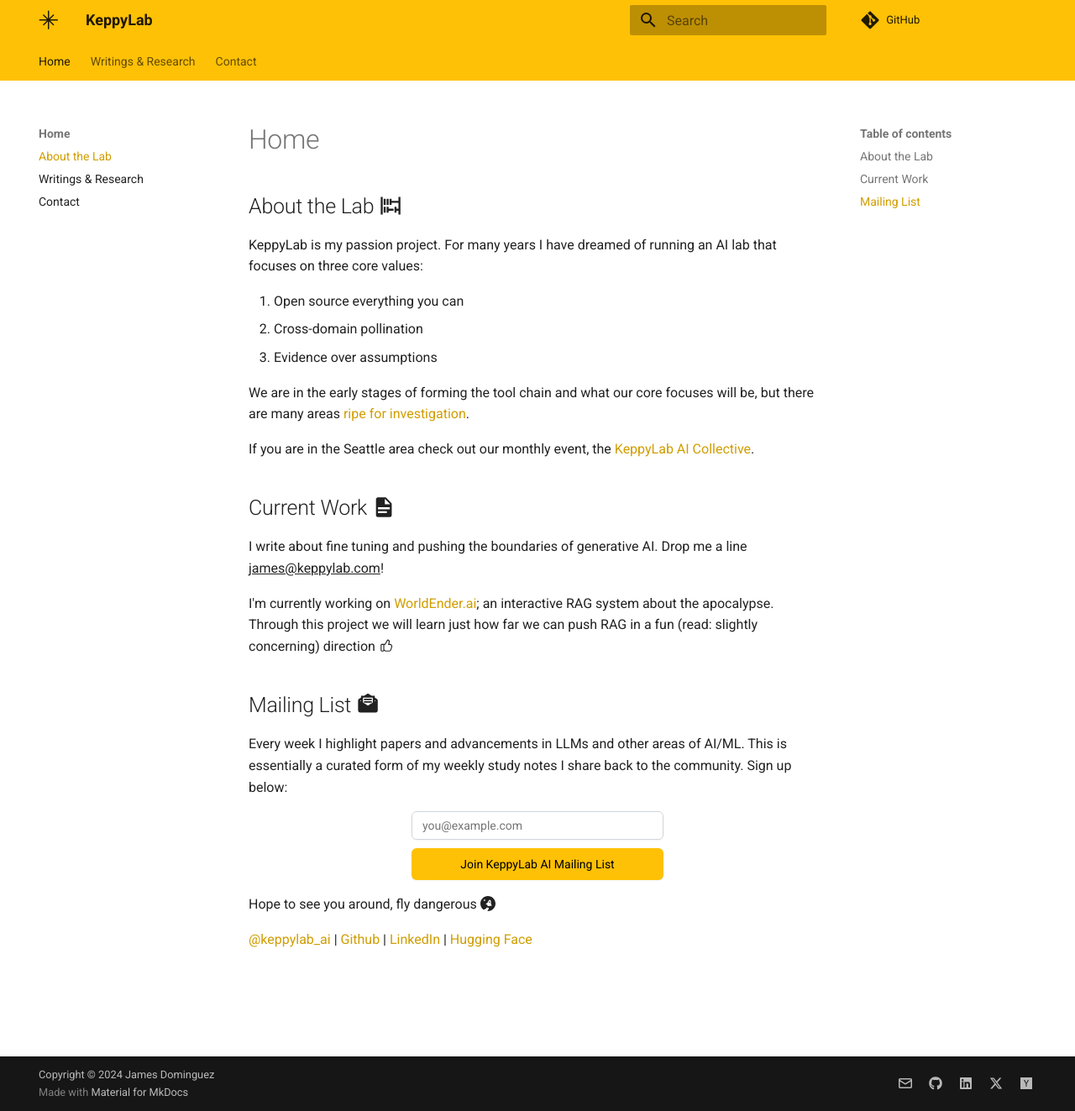
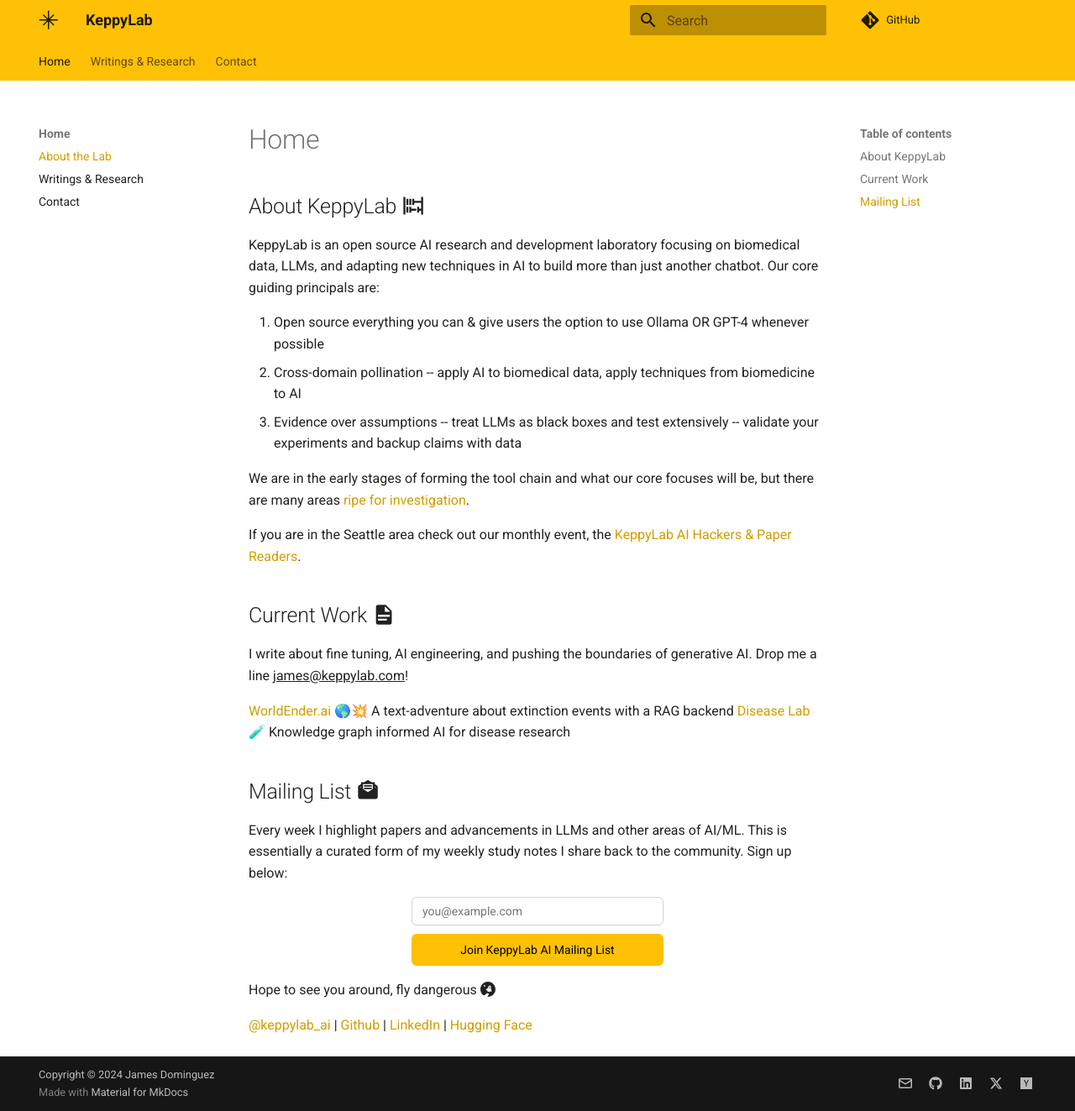
Before and after one commit to keppy/KeppyLab, an MkDocs documentation site: the page built from docs/index.md, in a window 1280 px wide and 1323 px high. Shown: the whole window at 84% size. Built offline with MkDocs 1.6.1 and Material for MkDocs 9.7.7, drawn with Linux system fonts in a browser that asks for light colours; some web fonts are replaced; comment, search, counter and statistics services are not loaded.

Commit message:
Update the homepage and ripe_problems.md

```diff
--- a/docs/index.md
+++ b/docs/index.md
@@ -1,20 +1,22 @@
 # Home
 
-## About the Lab :material-abacus:
-KeppyLab is my passion project. For many years I have dreamed of running an AI lab that focuses on three core values:
+## About KeppyLab :material-abacus:
+KeppyLab is an open source AI research and development laboratory focusing on biomedical data, LLMs, and adapting new techniques in AI to build more than just another chatbot.
+Our core guiding principals are:
 
-1. Open source everything you can
-1. Cross-domain pollination
-1. Evidence over assumptions
+1. Open source everything you can & give users the option to use Ollama OR GPT-4 whenever possible
+1. Cross-domain pollination -- apply AI to biomedical data, apply techniques from biomedicine to AI
+1. Evidence over assumptions -- treat LLMs as black boxes and test extensively -- validate your experiments and backup claims with data
 
 We are in the early stages of forming the tool chain and what our core focuses will be, but there are many areas [ripe for investigation](https://github.com/keppy/KeppyLab/blob/ripe-problems/ripe_problems.md).
 
-If you are in the Seattle area check out our monthly event, the [KeppyLab AI Collective](https://www.eventbrite.com).
+If you are in the Seattle area check out our monthly event, the [KeppyLab AI Hackers & Paper Readers](https://lu.ma/ne8nixj8).
 
 ## Current Work :material-file-document:
-I write about fine tuning and pushing the boundaries of generative AI. Drop me a line ^^james@keppylab.com^^!
+I write about fine tuning, AI engineering, and pushing the boundaries of generative AI. Drop me a line ^^james@keppylab.com^^!
 
-I'm currently working on [WorldEnder.ai](https://www.github.com/keppy/WorldEnder.ai); an interactive RAG system about the apocalypse. Through this project we will learn just how far we can push RAG in a fun (read: slightly concerning) direction :octicons-thumbsup-24:
+[WorldEnder.ai](https://www.github.com/keppy/WorldEnder.ai) 🌎💥 A text-adventure about extinction events with a RAG backend
+[Disease Lab](https://github.com/keppy/disease-lab) 🧪 Knowledge graph informed AI for disease research
 
 ## Mailing List :material-email-newsletter:
 Every week I highlight papers and advancements in LLMs and other areas of AI/ML. This is essentially a curated form of my weekly study notes I share back to the community. Sign up below:
```
Also changed, not shown: ripe_problems.md (+1 -0 lines).
